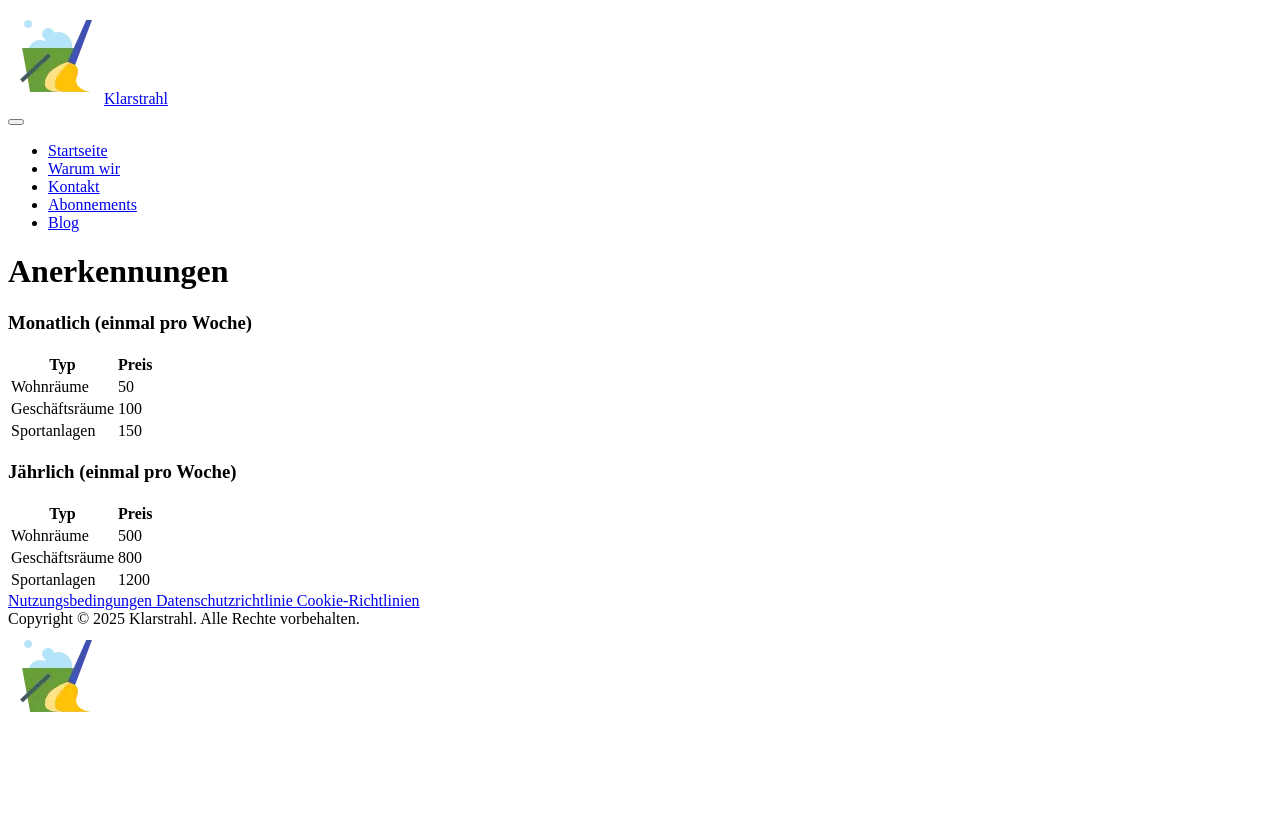
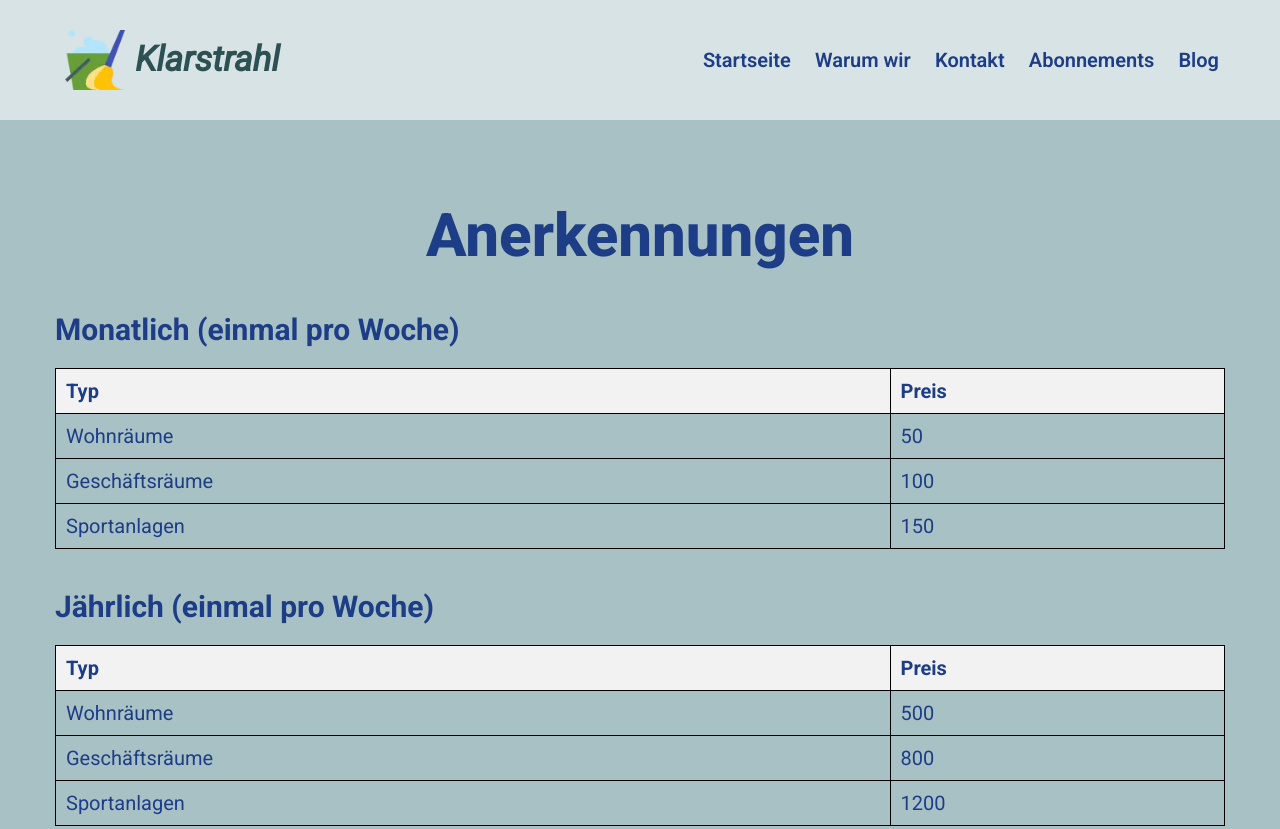
Before and after one commit to sanyok185/Klarstrahl, a plain HTML site: page abonements.html in a window 1280 px wide. Shown: the top 829 px of the page. Before the commit the page ends 800 px from the top, so only its background shows below. Drawn offline with Linux system fonts and the light colour scheme.

Commit message:
Add files via upload

```diff
--- a/abonements.html
+++ b/abonements.html
@@ -4,7 +4,7 @@
 <head>
 	<title>Klarstrahl</title>
 	<meta charset="UTF-8">
-	<meta name="format-detection" content="telephone=no">
+	<link rel="stylesheet" href="css/style.min.css?_v=20250402142606">
 	<link rel="shortcut icon" href="favicon.ico">
 	<meta name="viewport" content="width=device-width, initial-scale=1.0">
 </head>
@@ -102,7 +102,7 @@
 			</div>
 		</div>
 	</div>
-	<script src="js/app.min.js?_v=20250402142240"></script>
+	<script src="js/app.min.js?_v=20250402142606"></script>
 </body>
 
 </html>
```
Also changed, not shown: blog.html (+2 -2 lines), contact.html (+2 -2 lines), cookies.html (+2 -2 lines), gym.html (+2 -2 lines), house.html (+2 -2 lines), index.html (+2 -2 lines), policy.html (+2 -2 lines), pool.html (+2 -2 lines), terms.html (+2 -2 lines).
